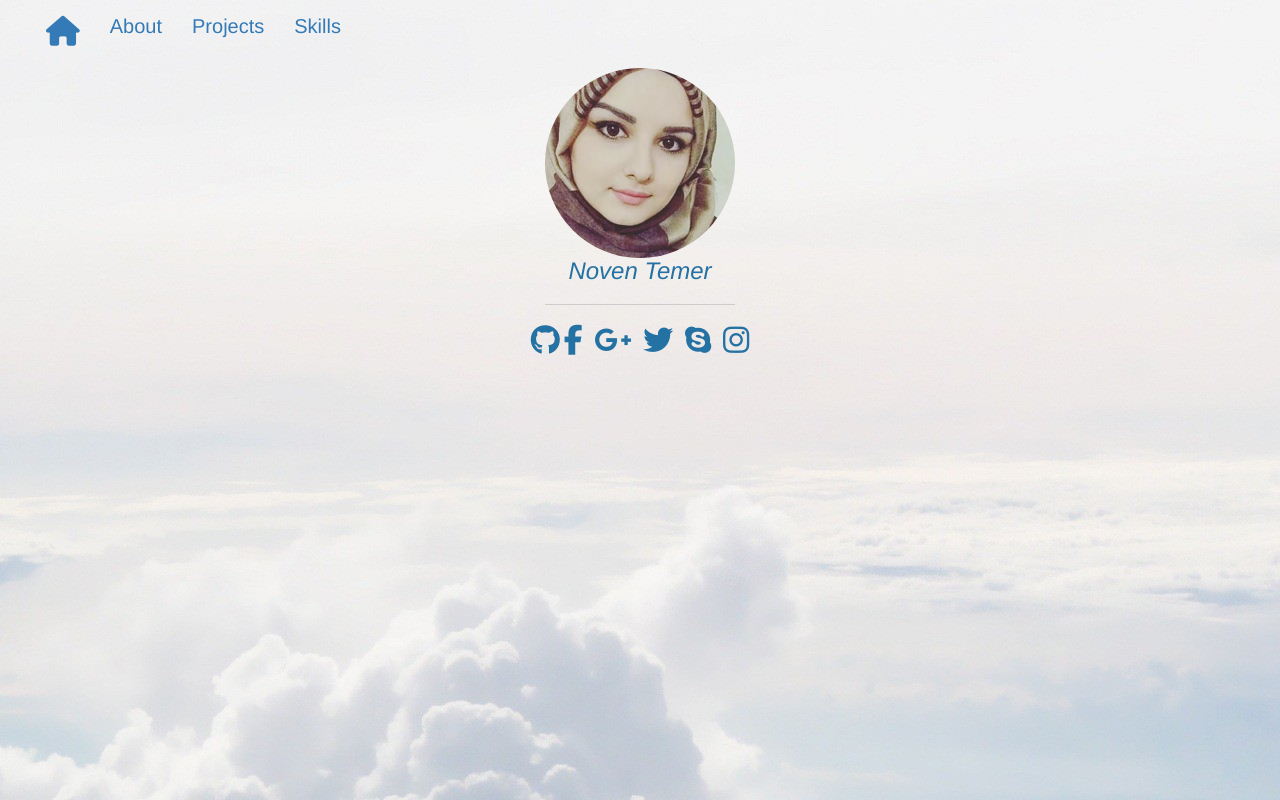
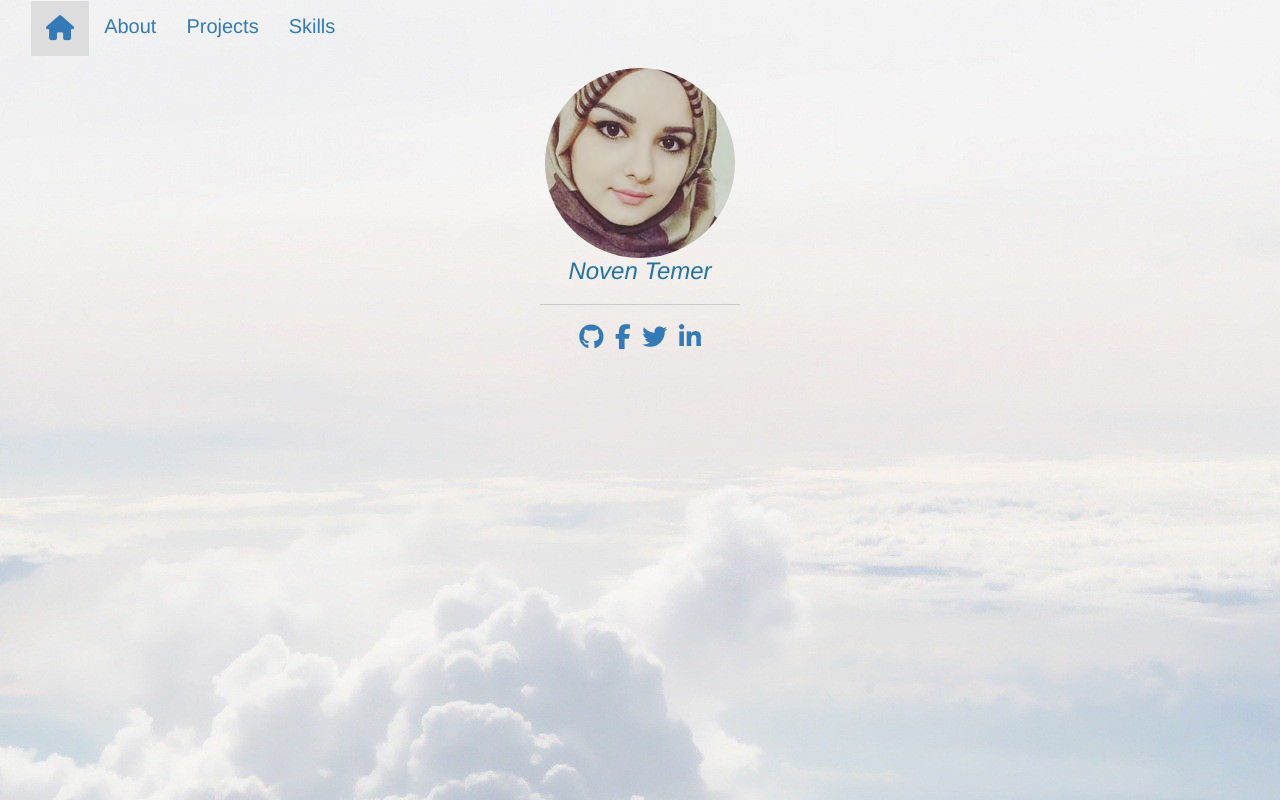
Before and after one commit to leighsn/novenOo.github.io, a plain HTML site: page index.html in a window 1280 px wide. Drawn offline with nearby package versions, Linux system fonts and the light colour scheme.

Commit message:
simlpe changes

```diff
--- a/css/index.css
+++ b/css/index.css
@@ -5,8 +5,6 @@
 		padding: 0;
 		text-align: center;
 		position: relative;
-	}
-	#li{
 		font-size: 20px;
 	}
 	.img{
@@ -22,10 +20,13 @@
 		color: #2471A3;
 	}
 	.fa{
-		white-space: nowrap;
-		font-size: 30px;
+		font-size: 25px;
 	}
 	hr {
 		display: block;
 		border-top: 1px solid #ccc;
+		width:200px;
 	}
+	.active{
+		background-color:#ddd;
+	}
--- a/index.html
+++ b/index.html
@@ -15,36 +15,35 @@
 		<div class="container-fluid">
 			<div class="collapse navbar-collapse" >
 				<ul class="nav navbar-nav">
-					<li id ="li"><a href="index.html"><i class="fa fa-home" aria-hidden="true"></i></a></li>
-					<li id ="li"><a href="about.html">About</a></li>
-					<li id ="li"><a href="projects.html">Projects</a></li>
-					<li id ="li"><a href="skills.html">Skills</a></li>
+					<li class="active"><a href="index.html"><i class="fa fa-home" aria-hidden="true"></i></a></li>
+					<li><a href="about.html">About</a></li>
+					<li><a href="projects.html">Projects</a></li>
+					<li><a href="skills.html">Skills</a></li>
 				</ul>
 			</div>
 		</div>
 	</nav>
-	<div class="img">
+	<div class="container">
+		<div class="center">
 			<div class="row">
-			<div class="col-lg-12">
+				<div class="col-md-12">
 					<img class="img" src="img/2.png">
 					<h3 class="center">Noven Temer</h3>
 					<hr class="star-light">
 				</div>
 			</div>
 		</div>
-</div>
-<div class="row"><div class="col-md-12">
+		<div class="row">
+			<div class="col-md-12">
 				<div class="center">
 
-		<i class="fa fa-github"></i>
-		<i class="fa fa-facebook""></i>&nbsp;&nbsp;
-		<i class="fa fa-google-plus""></i>&nbsp;&nbsp;
-		<i class="fa fa-twitter""></i>&nbsp;&nbsp;
-		<i class="fa fa-skype""></i>&nbsp;&nbsp;
-		<i class="fa fa-instagram""></i>
+					<a href="https://github.com/novenOo"><i class="fa fa-github"></i></a>&nbsp;&nbsp;
+					<a href="https://www.facebook.com/profile.php?id=100008093284336&fref=ts"><i class="fa fa-facebook"></i></a>&nbsp;&nbsp;
+					<a href="https://twitter.com/noven5823"><i class="fa fa-twitter"></i></a>&nbsp;&nbsp;
+					<a href="https://www.linkedin.com/in/noven-temer-a39448131/"><i class="fa fa-linkedin"></i></a>
 				</div>
 			</div>
 		</div>
-
+	</div>
 </body>
 </html>
```
Also changed, not shown: about.html (+37 -0 lines), projects.html (deleted, +0 -9 lines). Lines whose indentation alone changed are shown as unchanged.
